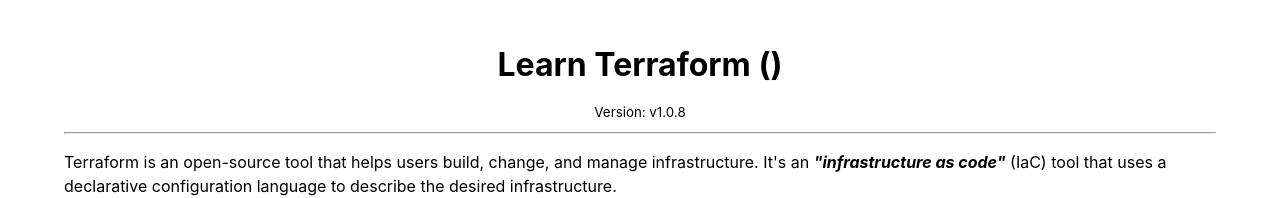
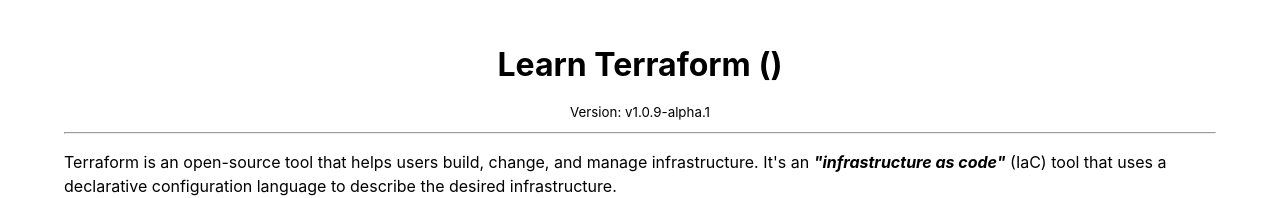
Before and after one commit to harireddy7/learn-terraform, a React (Create React App) app: page / in a window 1280 px wide. Shown: the top 198 px of the page. Built offline with nearby package versions, Linux system fonts and the light colour scheme.

Commit message:
fix: update app version to v1.0.8-alpha.1

```diff
--- a/src/App.js
+++ b/src/App.js
@@ -5,7 +5,7 @@
     <div className="App">
       <header>
         <h1>Learn Terraform ({process.env.REACT_APP_VERSION})</h1>
-        <small>Version: v1.0.8</small>
+        <small>Version: v1.0.9-alpha.1</small>
       </header>
       <hr />
       <main>
```
